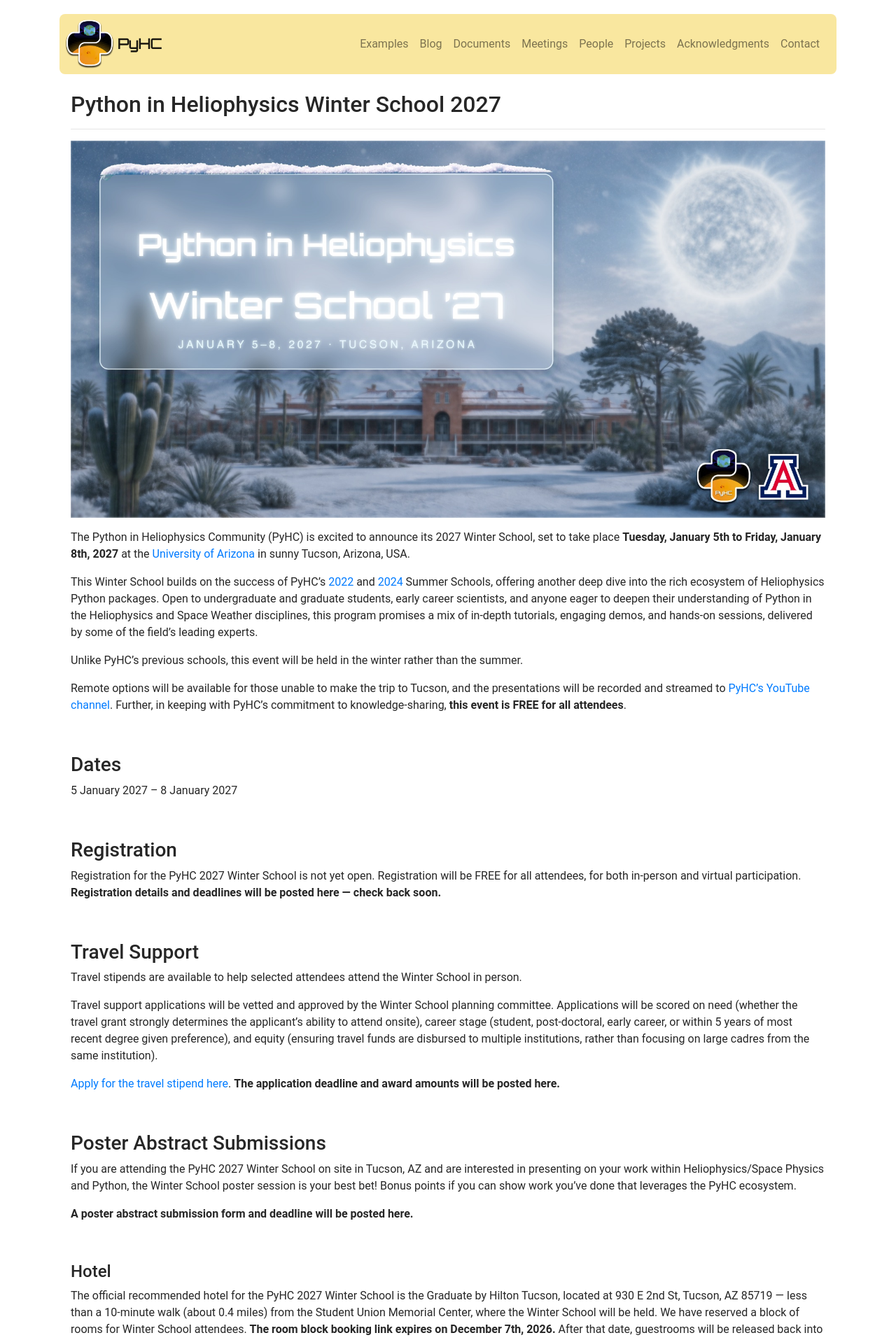
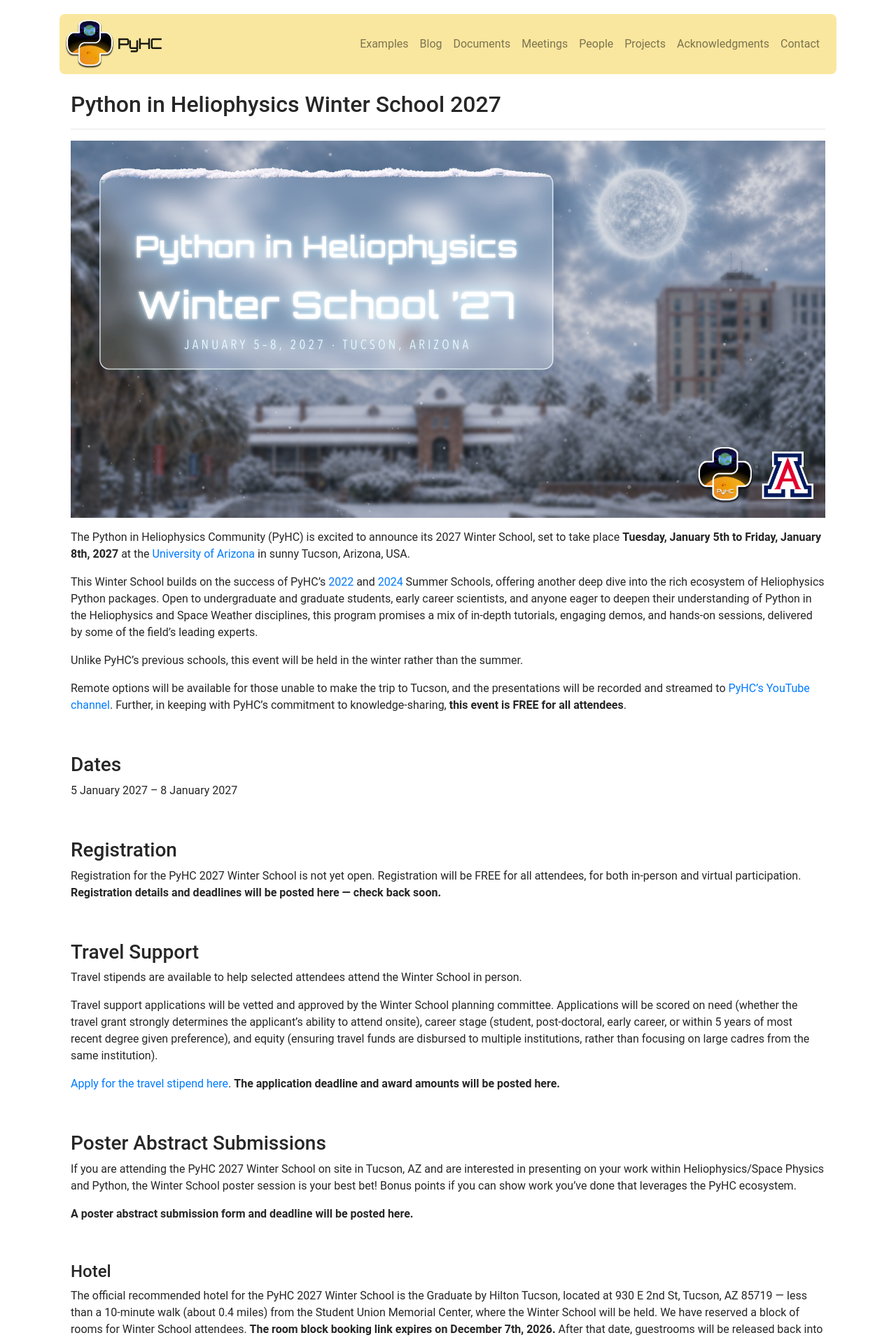
Before and after one commit to heliophysicsPy/heliophysicsPy.github.io, a Jekyll site: the page built from _pages/meetings/winter_schools/winter_school.md, in a window 1280 px wide. Shown: the top 1915 px of the page at 70% size. Built offline with Jekyll 4.4.1, drawn with Linux system fonts in a browser that asks for light colours; nearby versions of some CDN libraries.

Commit message:
Try new banner image

```diff
--- a/_pages/meetings/winter_schools/winter_school.md
+++ b/_pages/meetings/winter_schools/winter_school.md
@@ -5,7 +5,7 @@
 permalink: /winter-school
 exclude: true
 ---
-<img src="{{ site.baseurl }}/img/page_images/winter-school.jpg" alt="Winter School 5 January 2027 – 8 January 2027" style="display: block; margin-left: auto; margin-right: auto; width: 100%">
+<img src="{{ site.baseurl }}/img/page_images/winter-school-new.png" alt="Winter School 5 January 2027 – 8 January 2027" style="display: block; margin-left: auto; margin-right: auto; width: 100%">
 
 The Python in Heliophysics Community (PyHC) is excited to announce its 2027 Winter School, set to take place **Tuesday, January 5th to Friday, January 8th, 2027** at the [University of Arizona](https://www.arizona.edu/) in sunny Tucson, Arizona, USA.
 
```
Also changed, not shown: img/page_images/winter-school-new.png (added).
